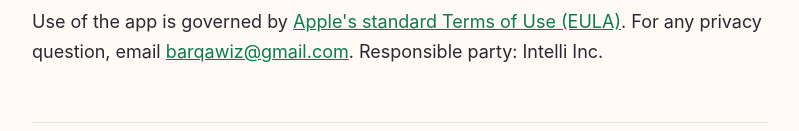
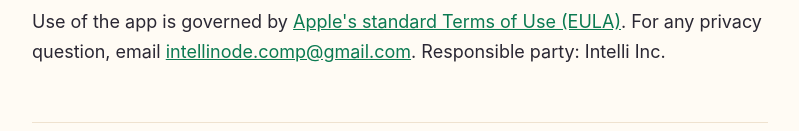
Before and after one commit to Barqawiz/kids-learning, a plain HTML site: page privacy.html in a window 1280 px wide. Shown: the part 2411-2542 px from the top of the page, without its empty margins (240-1039 px from the left). Drawn offline with Linux system fonts and the light colour scheme.

Commit message:
Add the email

```diff
--- a/privacy.html
+++ b/privacy.html
@@ -58,7 +58,7 @@
     <p>If this policy changes, we will update the date at the top of this page.</p>
 
     <h2>Terms of Use and contact</h2>
-    <p>Use of the app is governed by <a href="https://www.apple.com/legal/internet-services/itunes/dev/stdeula/">Apple's standard Terms of Use (EULA)</a>. For any privacy question, email <a href="mailto:barqawiz@gmail.com">barqawiz@gmail.com</a>. Responsible party: Intelli Inc.</p>
+    <p>Use of the app is governed by <a href="https://www.apple.com/legal/internet-services/itunes/dev/stdeula/">Apple's standard Terms of Use (EULA)</a>. For any privacy question, email <a href="mailto:intellinode.comp@gmail.com">intellinode.comp@gmail.com</a>. Responsible party: Intelli Inc.</p>
   </main>
 
   <footer>
```
Also changed, not shown: index.html (+1 -1 lines).
